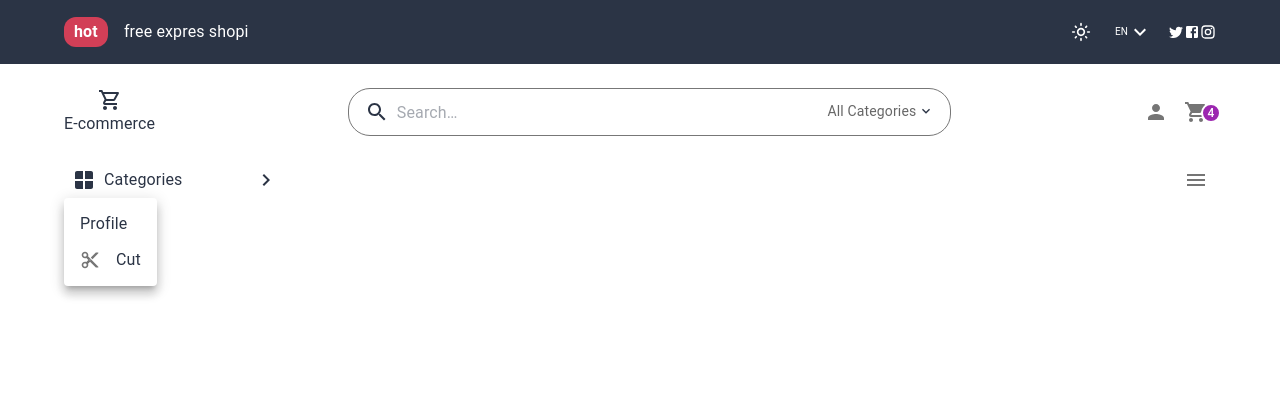
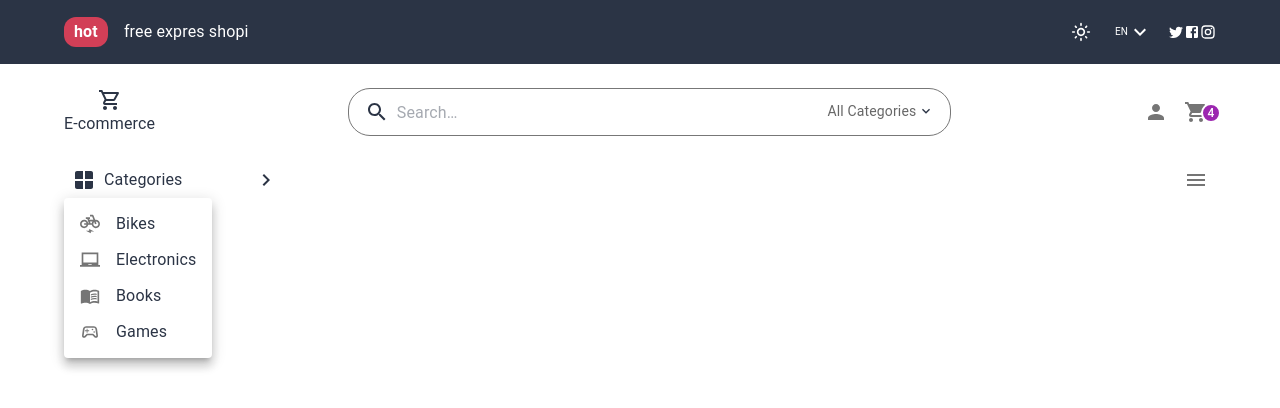
Before and after one commit to mohammadjalizi/E-commerce-projec, a React (Vite) app: page / in a window 1280 px wide. Both pictures are taken after a click on the button "Categories". Shown: the top 408 px of the page. Built offline with nearby package versions, Linux system fonts and the light colour scheme.

Commit message:
Add menu item

```diff
--- a/src/components/header/Header3.jsx
+++ b/src/components/header/Header3.jsx
@@ -71,14 +71,37 @@ justifyContent:"space-between"
             'aria-labelledby': 'basic-button',
           }}
         >
-          <MenuItem onClick={handleClose}>     Profile</MenuItem>
-          <MenuItem>
-          <ListItemIcon>
-            <ContentCut fontSize="small" />
-          </ListItemIcon>
-          <ListItemText>Cut</ListItemText>
+          <MenuItem onClick={handleClose}>
+            <ListItemIcon>
+              <ElectricBikeOutlined fontSize="small" />
+            </ListItemIcon>
 
-        </MenuItem>
+            <ListItemText>Bikes</ListItemText>
+          </MenuItem>
+
+          <MenuItem onClick={handleClose}>
+            <ListItemIcon>
+              <LaptopChromebookOutlined fontSize="small" />
+            </ListItemIcon>
+
+            <ListItemText>Electronics</ListItemText>
+          </MenuItem>
+
+          <MenuItem onClick={handleClose}>
+            <ListItemIcon>
+              <MenuBookOutlined fontSize="small" />
+            </ListItemIcon>
+
+            <ListItemText>Books</ListItemText>
+          </MenuItem>
+
+          <MenuItem onClick={handleClose}>
+            <ListItemIcon>
+              <SportsEsportsOutlined fontSize="small" />
+            </ListItemIcon>
+
+            <ListItemText>Games</ListItemText>
+          </MenuItem>
         </Menu>
 
 </Box>
```
